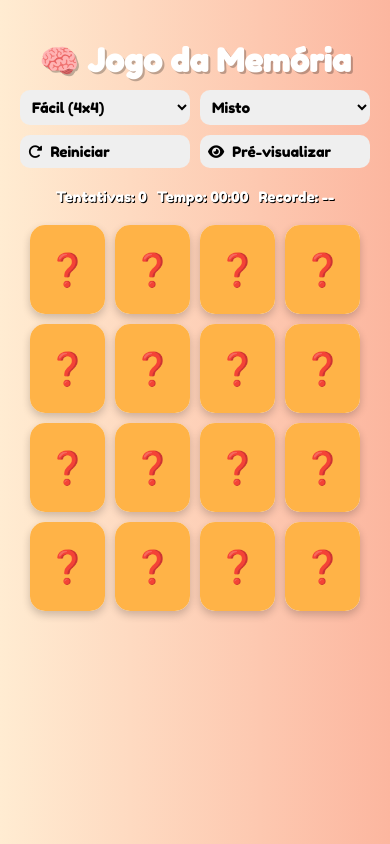
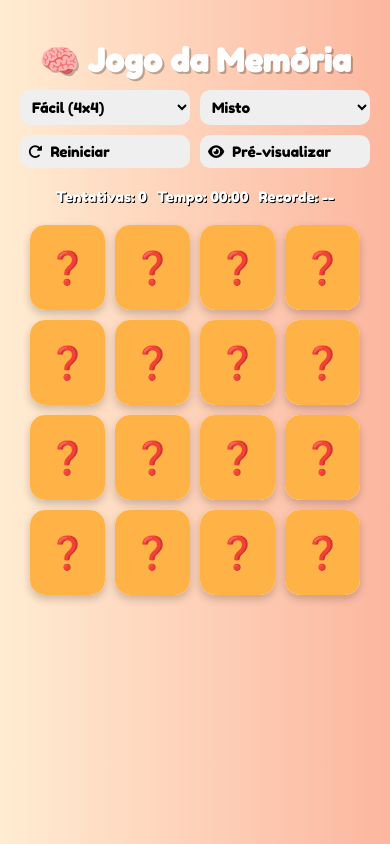
Before and after one commit to reberson-454578/jogo-da-memoria, a plain HTML site: page index.html in a window 390 px wide. Drawn offline with Linux system fonts and the light colour scheme.

Commit message:
Mais melhorias na responsividade

```diff
--- a/index.html
+++ b/index.html
@@ -246,6 +246,7 @@
           grid-template-columns: repeat(auto-fit, minmax(60px, 1fr)) !important;
           gap: 10px;
           width: 100%;
+          height: 100%;
           padding: 0 10px;
         }
 
@@ -259,6 +260,12 @@
           gap: 10px;
           font-size: 0.9rem;
         }
+      }
+
+      html,
+      body {
+        height: 100%;
+        overflow: hidden;
       }
     </style>
   </head>
@@ -533,11 +540,15 @@
           // RESPONSIVIDADE — tamanho das cartas em telas pequenas
           const isMobile = window.innerWidth <= 768;
           if (isMobile) {
-            const cardSize =
-              Math.floor(
-                Math.min(window.innerWidth, window.innerHeight) /
-                  Math.max(cols, rows)
-              ) - 8; // espaço entre cartas
+            const spacing = 10; // espaço entre as cartas
+            const controlsHeight = 180; // estimativa da altura ocupada por cabeçalho, botões e status
+            const maxAvailableHeight = window.innerHeight - controlsHeight;
+
+            const cardWidth = (window.innerWidth - (cols + 1) * spacing) / cols;
+            const cardHeight =
+              (maxAvailableHeight - (rows + 1) * spacing) / rows;
+            const cardSize = Math.floor(Math.min(cardWidth, cardHeight));
+            // espaço entre cartas
             board.style.gridTemplateColumns = `repeat(${cols}, ${cardSize}px)`;
             board.style.gridTemplateRows = `repeat(${rows}, ${cardSize}px)`;
           } else {
```
